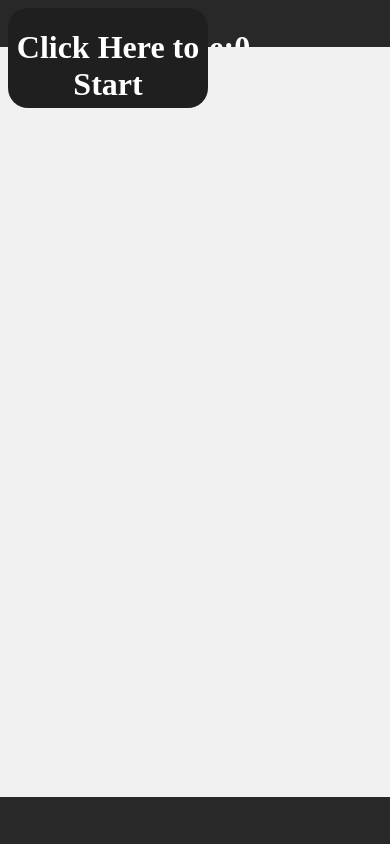
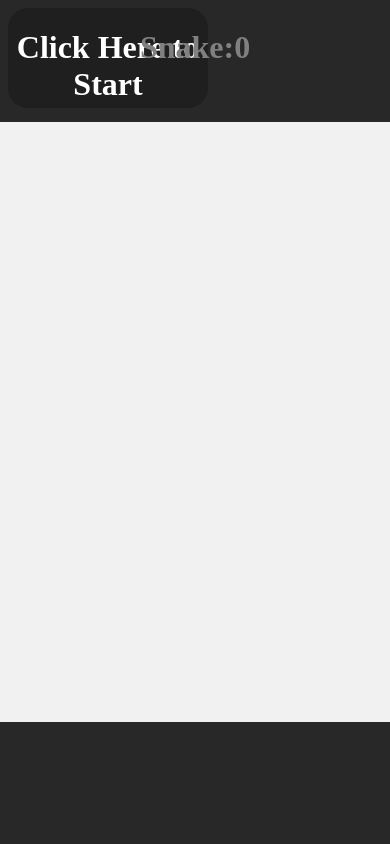
Before and after one commit to DanielW33/PersonalWebsite, a PHP site: page /HTML/Desktop/Snake.php in a window 390 px wide; the page is wider, and only the part inside the window is pictured. Run offline with PHP 8.4, Linux system fonts and the light colour scheme.

Commit message:
Fixed Snake.css

```diff
--- a/Website_v2/CSS/Desktop/Snake.css
+++ b/Website_v2/CSS/Desktop/Snake.css
@@ -43,11 +43,13 @@ body{
     background-image: linear-gradient(to right, blue, green);
 }
 .header{
-    color: white;
+    color: gray;
+    z-index: 10;
 
 }
 .SnakeScore{
-    color: white;
+    color: grey;
+    z-index: 10;
 }
 .StartButton{
     position: absolute;
@@ -75,3 +77,28 @@ body{
     border-radius: 20px;
     opacity: 1;
 }
+@media(max-width: 1550px){
+    .GameArea{
+        width: 900px;
+    }
+}
+@media(max-height: 850px){
+    .GameArea{
+        height: 600px;
+    }
+}
+@media(max-width: 900px){
+    .GameArea{
+        width: 720px;
+    }
+}
+@media(max-height: 600px){
+    .GameArea{
+        height: 480px;
+    }
+}
+@media(max-width: 720px){
+    .GameArea{
+        width: 585px;
+    }
+}
```
